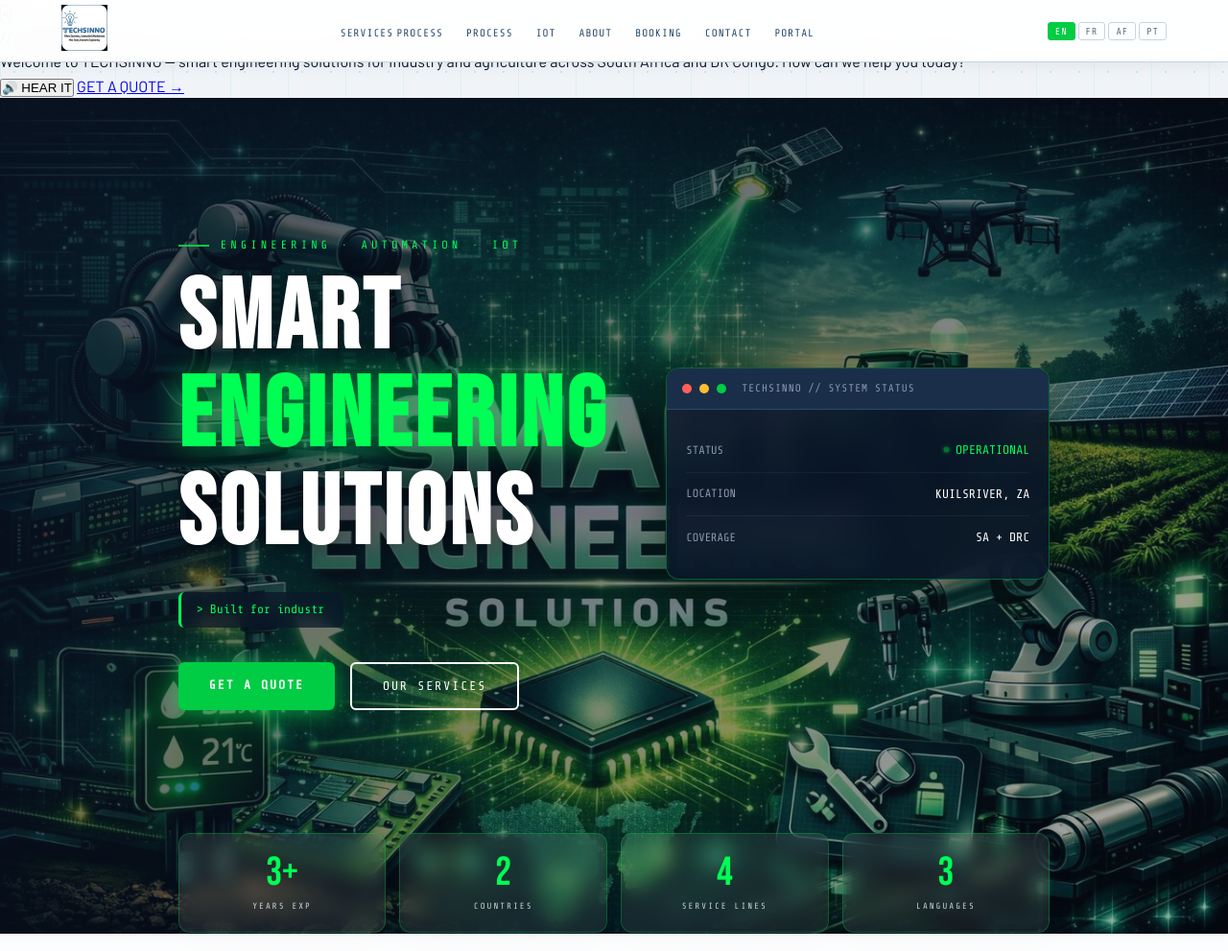
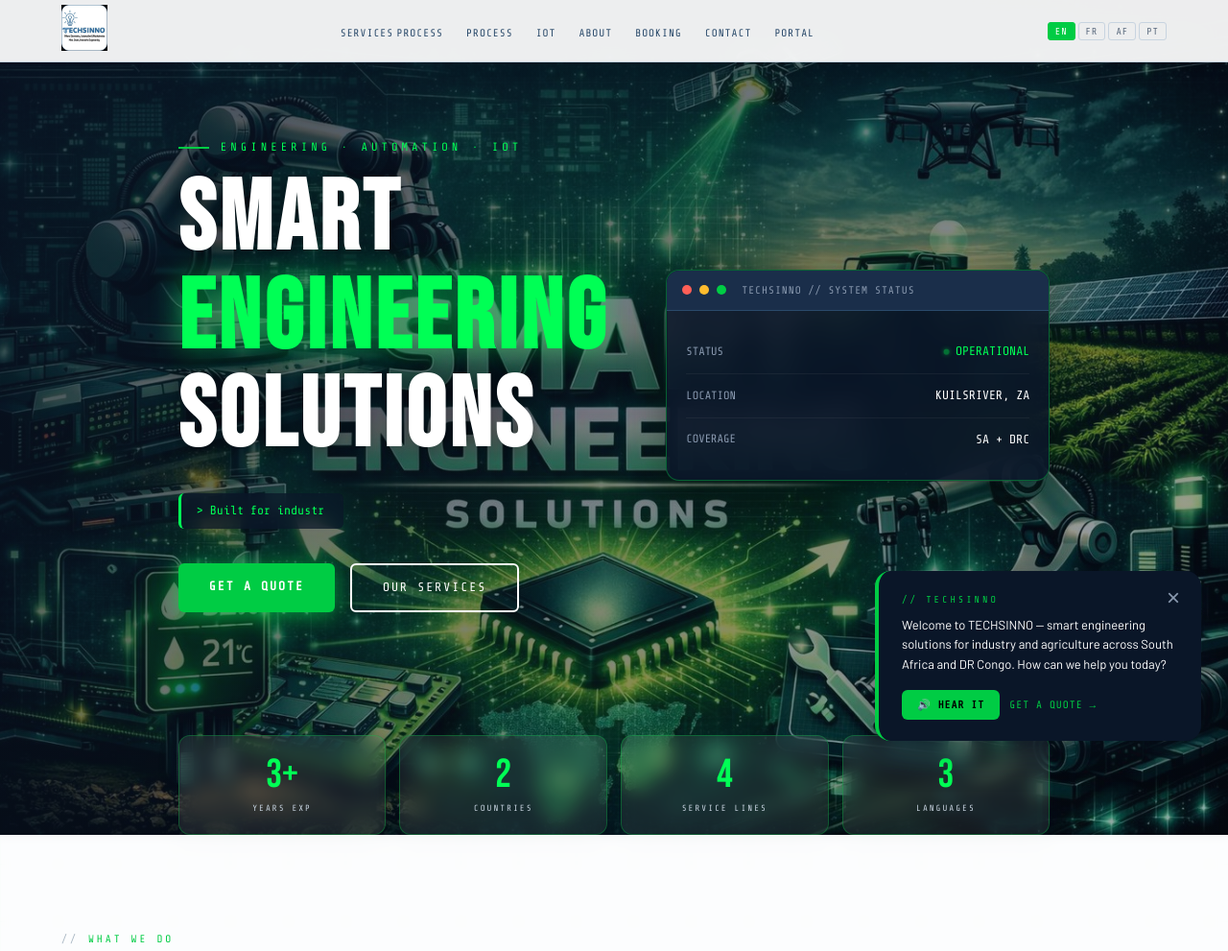
Before and after one commit to techsinno0-spec/techsinno, a plain HTML site: page index.html in a window 1280 px wide. Shown: the top 991 px of the page at 96% size. Drawn offline with nearby package versions, Linux system fonts and the light colour scheme.

Commit message:
Add files via upload

```diff
--- a/css/style.css
+++ b/css/style.css
@@ -711,6 +711,100 @@ footer { background: var(--navy); padding: 56px 0 24px; position: relative; z-in
   .process-steps { grid-template-columns: 1fr; }
 }
 
+
+/* ── WELCOME BANNER ── */
+#welcome-banner {
+  position: fixed;
+  bottom: 28px;
+  right: 28px;
+  z-index: 3000;
+  background: #0a1628;
+  border-radius: 16px;
+  padding: 22px 24px;
+  max-width: 340px;
+  width: calc(100vw - 56px);
+  box-shadow: 0 8px 40px rgba(10,22,40,0.35);
+  border-left: 4px solid #00cc44;
+  transform: translateY(150px);
+  opacity: 0;
+  transition: transform 0.5s cubic-bezier(.34,1.56,.64,1), opacity 0.5s ease;
+}
+#welcome-banner.wb-show {
+  transform: translateY(0);
+  opacity: 1;
+}
+#welcome-banner.wb-hidden {
+  transform: translateY(200px);
+  opacity: 0;
+  pointer-events: none;
+}
+#welcome-close {
+  position: absolute;
+  top: 12px;
+  right: 14px;
+  background: transparent;
+  border: none;
+  color: #8a9ab0;
+  cursor: pointer;
+  font-size: 24px;
+  line-height: 1;
+  padding: 4px 8px;
+  border-radius: 6px;
+  transition: all 0.2s;
+  z-index: 2;
+}
+#welcome-close:hover {
+  color: #fff;
+  background: rgba(255,255,255,0.1);
+}
+.wb-head {
+  font-family: var(--font-mono, monospace);
+  font-size: 10px;
+  color: #00cc44;
+  letter-spacing: 3px;
+  text-transform: uppercase;
+  margin-bottom: 8px;
+  padding-right: 24px;
+}
+#welcome-text {
+  font-size: 13px;
+  color: #fff;
+  line-height: 1.6;
+  margin: 0 0 16px;
+  min-height: 60px;
+}
+.wb-actions {
+  display: flex;
+  gap: 10px;
+  align-items: center;
+}
+#speak-btn {
+  font-family: var(--font-mono, monospace);
+  font-size: 11px;
+  letter-spacing: 1px;
+  text-transform: uppercase;
+  padding: 9px 16px;
+  background: #00cc44;
+  color: #000;
+  border: none;
+  border-radius: 6px;
+  cursor: pointer;
+  font-weight: 600;
+  transition: background 0.2s;
+  white-space: nowrap;
+}
+#speak-btn:hover { background: #00ff55; }
+#wb-quote {
+  font-family: var(--font-mono, monospace);
+  font-size: 11px;
+  color: #00cc44;
+  text-decoration: none;
+  letter-spacing: 1px;
+  text-transform: uppercase;
+  white-space: nowrap;
+}
+#wb-quote:hover { color: #00ff55; }
+
 /* ── ANIMATIONS ── */
 .fade-up { opacity: 0; transform: translateY(30px); transition: opacity 0.7s ease, transform 0.7s ease; }
 .fade-up.visible { opacity: 1; transform: translateY(0); }
```
